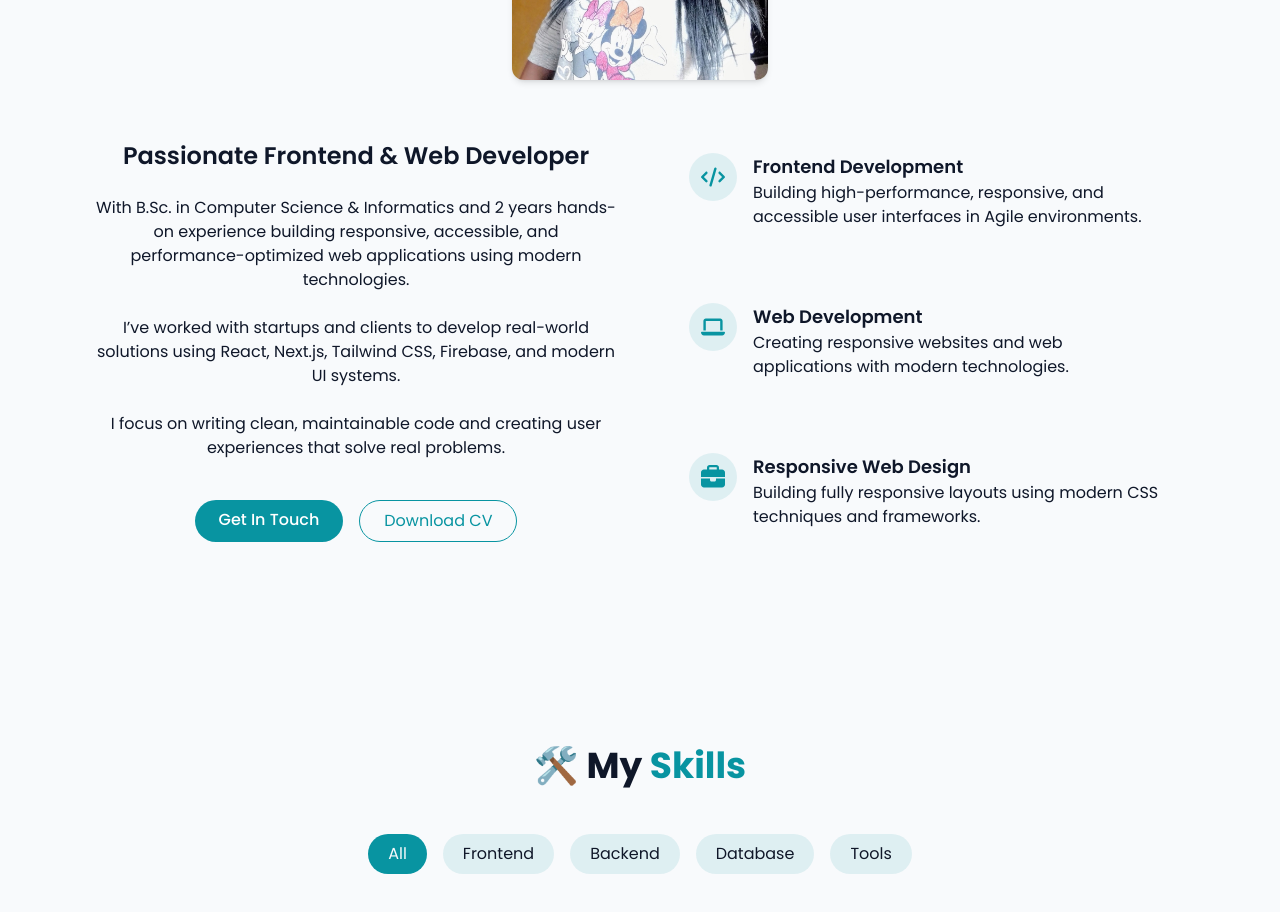
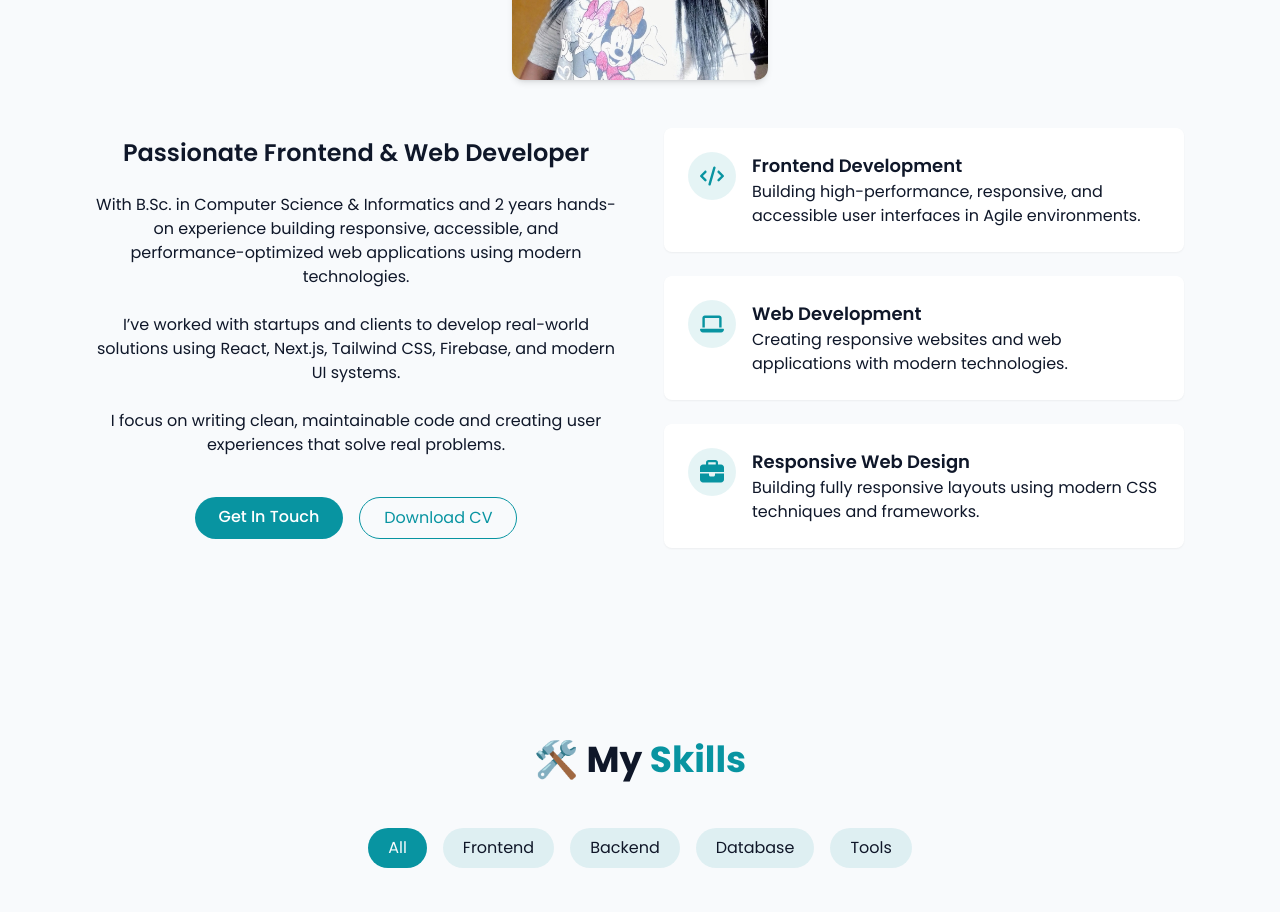
Before and after one commit to geliettech/geliettech, a React (Vite) app: page / in a window 1280 px wide. Shown: the part 1160-2072 px from the top of the page. Built offline with nearby package versions, Linux system fonts and the light colour scheme; no server answers.

Commit message:
update About

```diff
--- a/src/components/About.jsx
+++ b/src/components/About.jsx
@@ -72,7 +72,7 @@ const About = () => {
           {/* Right Cards Section */}
           <div className="grid grid-cols-1 gap-6">
             {/* Card 1 */}
-            <div className="gradient-border p-5 md:p-6 card-hover">
+            <div className="bg-card p-6 rounded-lg shadow-xs card-hover">
               <div className="flex items-start gap-4">
                 <div className="p-3 rounded-full bg-primary/10 shrink-0">
                   <FaCode className="h-5 w-5 md:h-6 md:w-6 text-primary" />
@@ -88,7 +88,7 @@ const About = () => {
               </div>
             </div>
             {/* Card 2 */}
-            <div className="gradient-border p-5 md:p-6 card-hover">
+            <div className="bg-card p-6 rounded-lg shadow-xs card-hover">
               <div className="flex items-start gap-4">
                 <div className="p-3 rounded-full bg-primary/10 shrink-0">
                   <FaLaptop className="h-5 w-5 md:h-6 md:w-6 text-primary" />
@@ -102,7 +102,7 @@ const About = () => {
               </div>
             </div>
             {/* Card 3 */}
-            <div className="gradient-border p-5 md:p-6 card-hover">
+            <div className="bg-card p-6 rounded-lg shadow-xs card-hover">
               <div className="flex items-start gap-4">
                 <div className="p-3 rounded-full bg-primary/10 shrink-0">
                   <FaBriefcase className="h-5 w-5 md:h-6 md:w-6 text-primary" />
```
